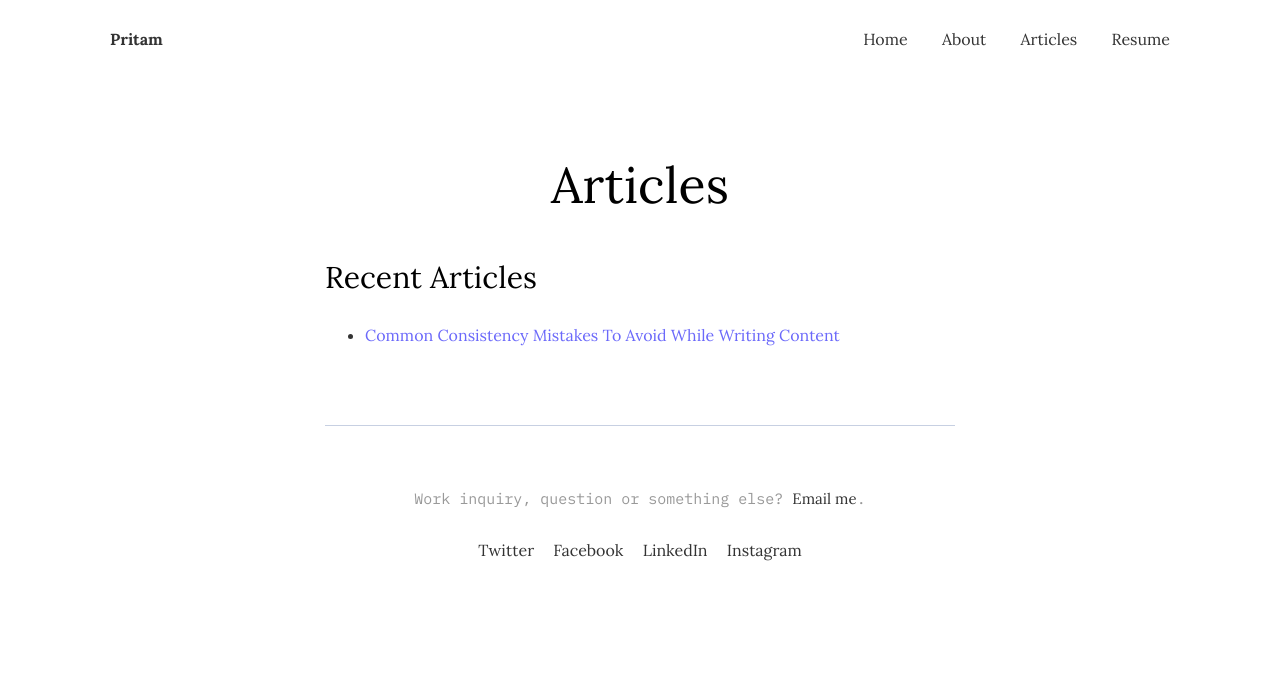
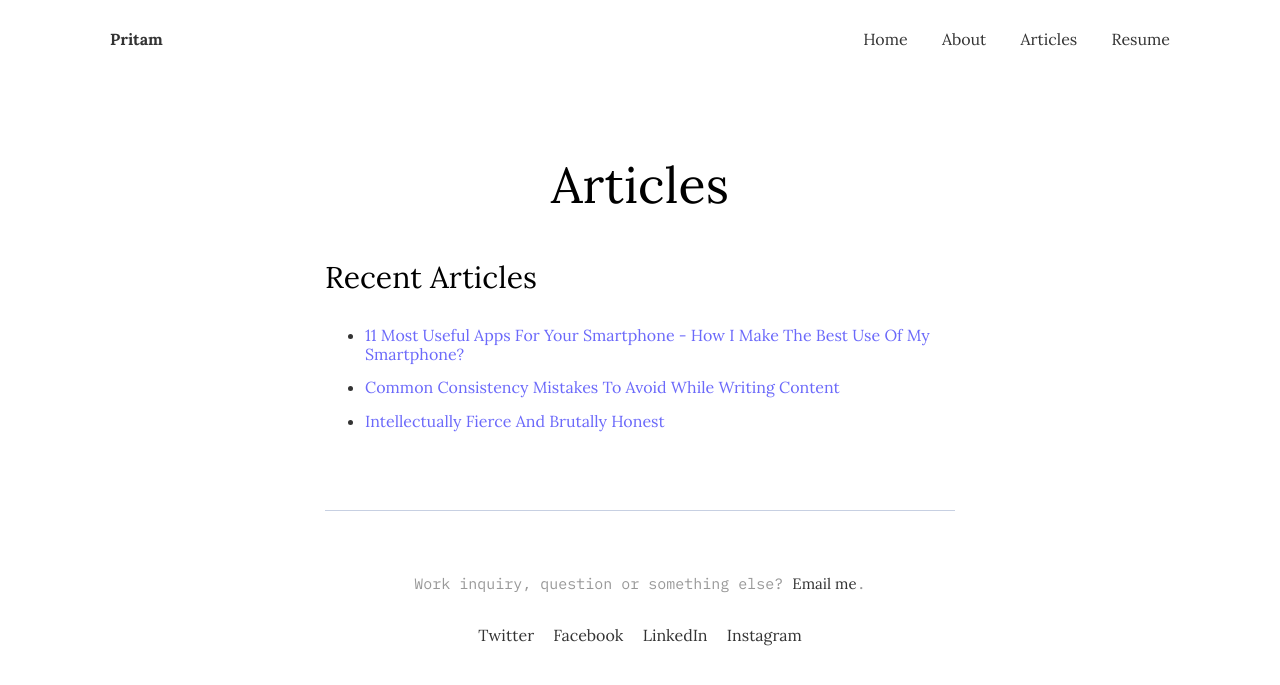
Before and after one commit to argumentativeyouth/pritams-portfolio, a Jekyll site: the page built from _pages/articles.md, in a window 1280 px wide. Shown: the top 685 px of the page. Built offline with Jekyll 4.4.1, drawn with Linux system fonts in a browser that asks for light colours.

Commit message:
Update articles.md

```diff
--- a/_pages/articles.md
+++ b/_pages/articles.md
@@ -5,4 +5,6 @@ permalink: /articles/
 image:
 ---
 ## Recent Articles
+* [11 Most Useful Apps For Your Smartphone - How I Make The Best Use Of My Smartphone?](https://pritam.io/most-useful-apps-for-your-smartphone/)
 * [Common Consistency Mistakes To Avoid While Writing Content](https://pritam.io/common-consistency-mistakes/)
+* [Intellectually Fierce And Brutally Honest](https://pritam.io/intellectually-fierce-and-brutally-honest/)
```
